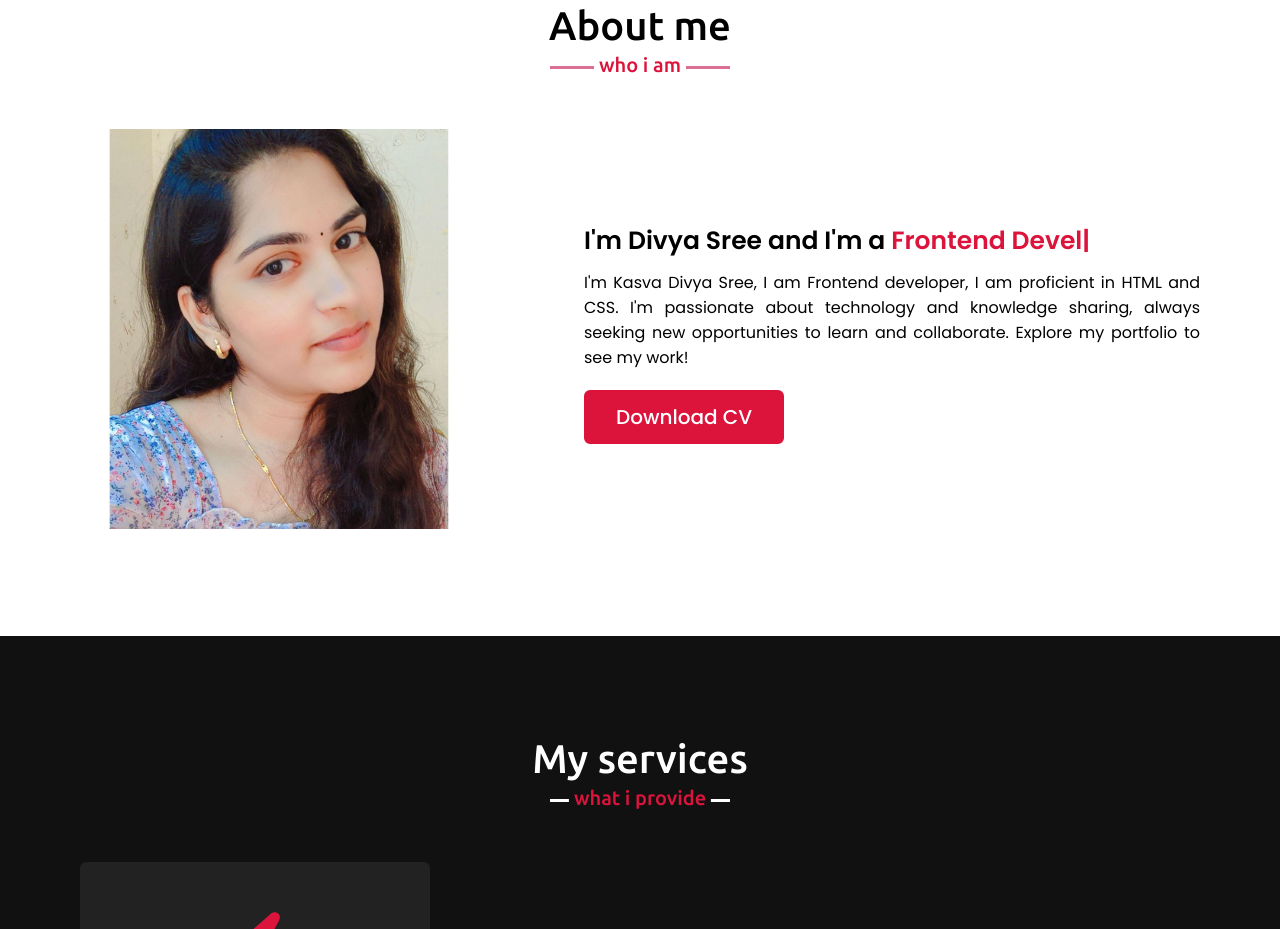
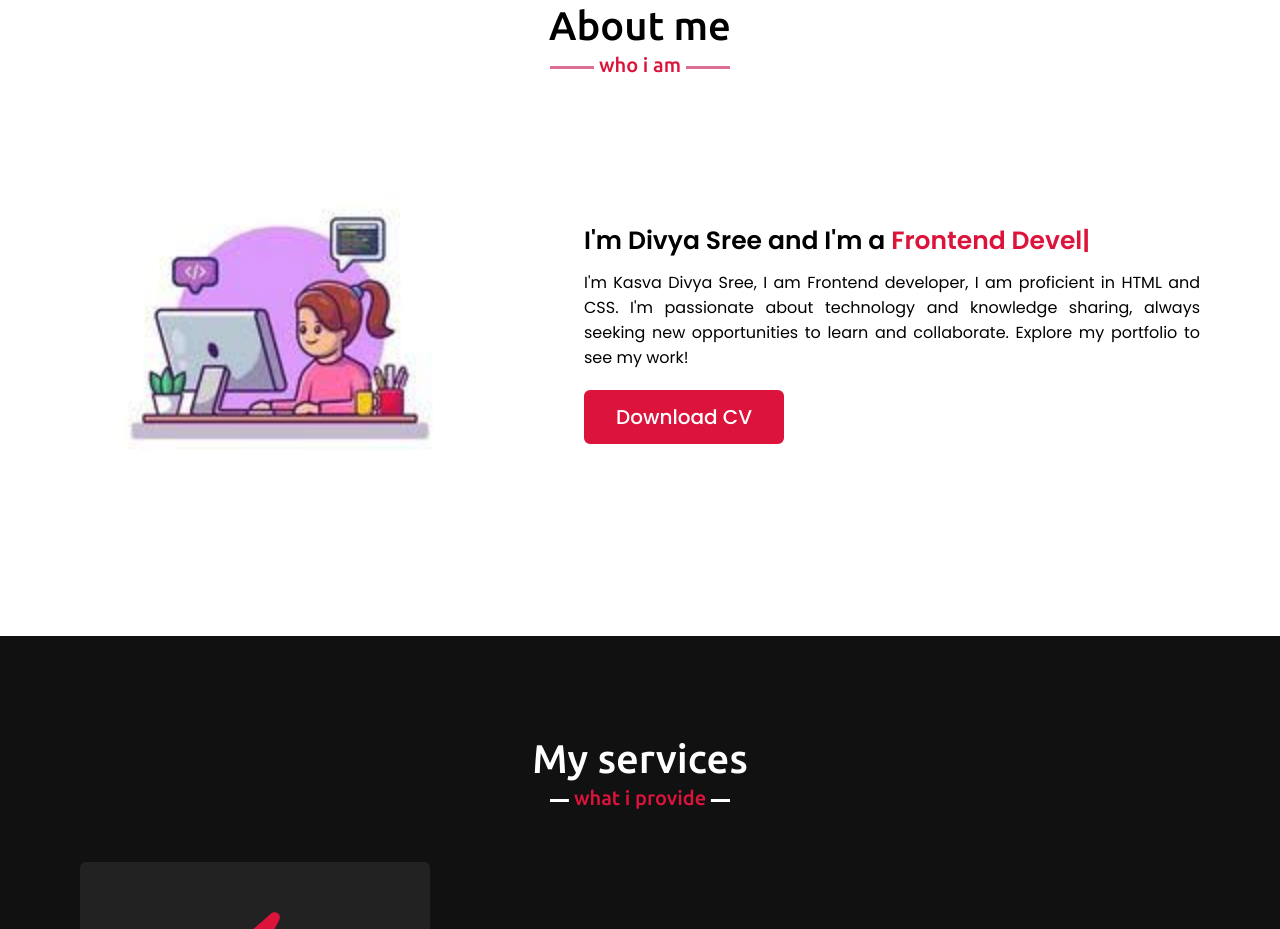
Before and after one commit to Divya6342/Portofolio, a plain HTML site: page index.html in a window 1280 px wide. Shown: the part 897-1826 px from the top of the page. Drawn offline with nearby package versions, Linux system fonts and the light colour scheme.

Commit message:
Update index.html

```diff
--- a/index.html
+++ b/index.html
@@ -49,7 +49,7 @@
             <h2 class="title">About me</h2>
             <div class="about-content">
                 <div class="column left">
-                    <img src="My Photo.jpeg" alt="">
+                    <img src="download.jpeg" alt="">
                 </div>
                 <div class="column right">
                     <div class="text">I'm Divya Sree and I'm a <span class="typing-2"></span></div>
```
